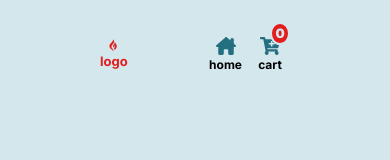
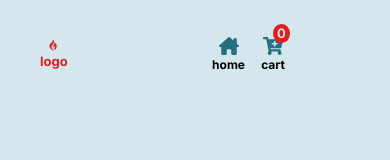
Before and after one commit to Malwande-Dzanibe/ecommerce-demo-v2, a Next.js app: page /cart in a window 390 px wide. Shown: the top 160 px of the page. Built offline with nearby package versions, Linux system fonts and the light colour scheme.

Commit message:
2024-05-12.2

```diff
--- a/app/cart/page.tsx
+++ b/app/cart/page.tsx
@@ -14,6 +14,19 @@ const [isClient, setIsClient] = useState(false)
 useEffect(()=>{
   setIsClient(true)
 },[isClient])
+
+  if(!isClient){
+    return (
+      <div className='wrapper3'>
+          <p className='empty'>you do not have items in your cart</p>
+          <div>
+            <Link href={"/"} className='add-items'>
+                Add Items
+              </Link>
+          </div>
+      </div>
+    )
+  }
 
   if(usingContext.cartItems.length < 1){
     return (isClient &&
--- a/app/globals.css
+++ b/app/globals.css
@@ -51,11 +51,11 @@ nav{
 }
 
 .linkss{
-  font-weight: bolder;
+  font-weight: bold;
   color:rgb(211, 231, 237);
   background-color: rgb(227, 28, 28);
-  min-height: 20px;
-  min-width: 20px;
+  min-height: 17px;
+  min-width: 17px;
   border-radius: 50%;
   display: flex;
   font-size: 13px;
@@ -63,7 +63,6 @@ nav{
   justify-content: center;
   margin-top: -43px;
   margin-left: -13px;
-  border: 2px rgb(211, 231, 237) solid;
 }
 
 .in-cart-q{
@@ -371,6 +370,10 @@ transform: scale(1.1);
     grid-template-columns: 1fr ;
   }
 
+  .logo-wrapper{
+    margin-left: -60px;
+  }
+
   .wrapper2{
     display: grid;
     grid-template-columns: 1fr ;
```
